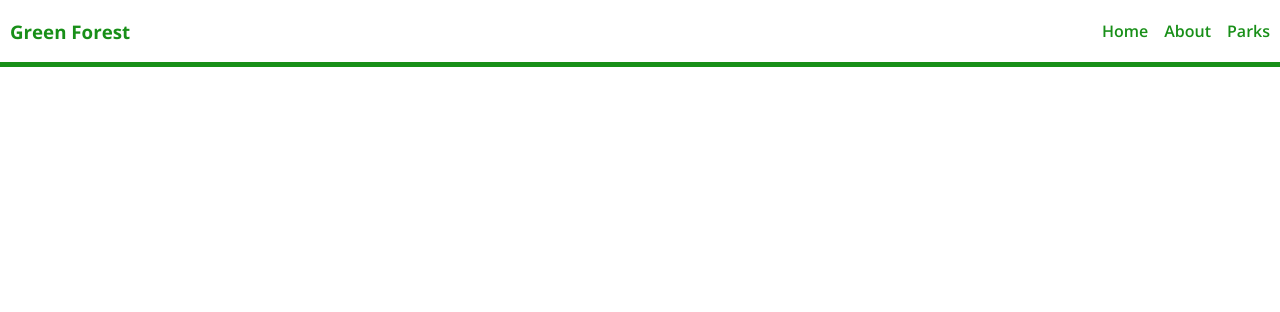
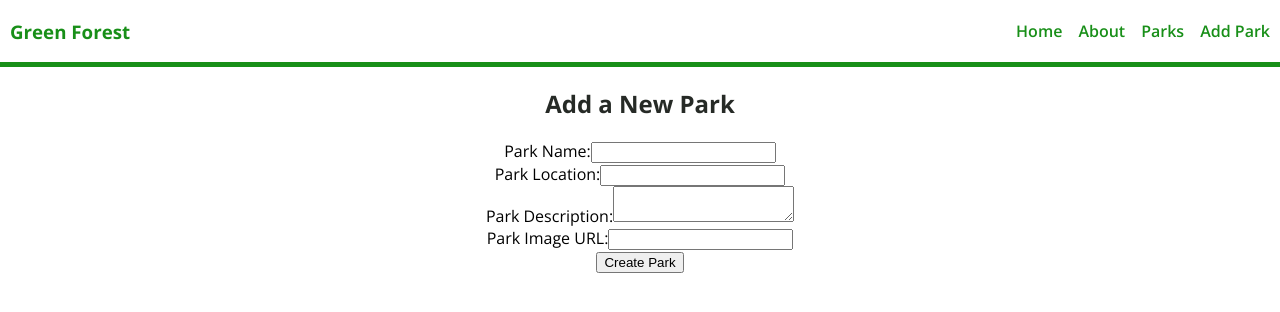
Before and after one commit to Mujtaba18/GreenForest, a React (Vite) app: page /addpark in a window 1280 px wide. Shown: the top 312 px of the page. Built offline with nearby package versions, Linux system fonts and the light colour scheme.

Commit message:
Adding Parks is working now!!

```diff
--- a/src/App.css
+++ b/src/App.css
@@ -13,16 +13,23 @@ body {
 .card {
   max-width: 300px;
   max-height: 380px;
+  border: 2px solid rgb(38, 42, 38);;
   border-radius: 4px;
-  background-color: #1b1b1b;
+  background-color: rgb(191, 219, 191);
   cursor: pointer;
   transition: all 0.2s;
+  padding: 5px;
 }
 
-.flex-coll {
+.card a {
+  color: rgb(38, 42, 38);
+}
+
+.flex-col {
   text-align: center;
   max-width: 1050px;
   margin: 0 auto;
+  margin: 5px;
 }
 
 a {
@@ -71,7 +78,7 @@ nav a:hover {
   border-bottom: 1px solid rgb(24, 143, 24);
 }
 
-#home-title {
+.titles {
   color: rgb(38, 42, 38);
 }
 
--- a/src/App.jsx
+++ b/src/App.jsx
@@ -5,6 +5,7 @@ import Nav from "./components/Nav"
 import Parks from "./pages/Parks"
 import ParkGames from "./components/ParkGames"
 import "./App.css"
+import AddPark from "./pages/AddPark"
 
 const App = () => {
   return (
@@ -18,6 +19,7 @@ const App = () => {
           <Route path="/about" element={<About />} />
           <Route path="/parks" element={<Parks />} />
           <Route path="/parks/games/:parkId" element={<ParkGames />} />
+          <Route path="/addpark" element={<AddPark />} />
         </Routes>
       </main>
     </div>
--- a/src/components/Nav.jsx
+++ b/src/components/Nav.jsx
@@ -8,6 +8,7 @@ const Nav = () => {
         <NavLink to="/">Home</NavLink>
         <NavLink to="/about">About</NavLink>
         <NavLink to="/parks">Parks</NavLink>
+        <NavLink to="/addpark">Add Park</NavLink>
       </nav>
     </header>
   )
--- a/src/components/ParkGames.jsx
+++ b/src/components/ParkGames.jsx
@@ -6,6 +6,7 @@ const ParkGames = () => {
   const { parkId } = useParams()
   const [games, setGames] = useState([])
   const [parkName, setParkName] = useState("")
+  const [park, setPark] = useState({})
 
   useEffect(() => {
     const fetchParkGames = async () => {
@@ -17,6 +18,7 @@ const ParkGames = () => {
         setParkName(response.data.park_name)
         console.log(response.data.games)
         setGames(response.data.games)
+        setPark(response.data)
       } catch (err) {
         console.error("Error:", err)
       }
@@ -27,7 +29,15 @@ const ParkGames = () => {
 
   return (
     <>
-      <h1>Games at Park {parkName}</h1>
+      <h1>{park.park_name}</h1>
+      <div className="park-details">
+        <img src={park.park_image} alt={park.park_name} />
+        <h4>Location</h4>
+        <p>{park.park_location}</p>
+        <h4>Description</h4>
+        <p>{park.park_description}</p>
+      </div>
+      <h1>Games at {parkName}</h1>
       <div className="card-flex">
         {games && games.length > 0 ? (
           games.map((game) => (
--- a/src/pages/About.jsx
+++ b/src/pages/About.jsx
@@ -1,11 +1,11 @@
 const About = () => {
   return (
     <div className="about">
-      <h3>Description</h3>
+      <h3 className="titles">Description</h3>
       <p id="desc">
       Green Forest is a haven for thrill-seekers and nature enthusiasts alike. Discover a wide array of rides and attractions, ranging from exhilarating roller coasters to peaceful boat rides through the park's tranquil waterways. Engage with interactive exhibits that showcase the wonders of the natural world, learn about the fascinating creatures that inhabit the forest, and participate in educational programs that inspire a love for conservation. Green Forest offers something for everyone, ensuring a day filled with excitement and discovery.
       </p>
-      <h3>Authors</h3>
+      <h3 className="titles">Authors</h3>
       <p id="authors"><b>Mujtaba Jameel</b>, <b>Hussain Aliwi</b>, <b>Ali Alhaddar</b>, <b>Jaffer Mohammed</b></p>
     </div>
 )
--- /dev/null
+++ b/src/pages/AddPark.jsx
@@ -0,0 +1,96 @@
+import React, { useState } from "react"
+import axios from "axios"
+import { useNavigate } from "react-router"
+
+const AddPark = () => {
+  let navigate = useNavigate()
+
+  const initialParkState = {
+    park_name: "",
+    park_location: "",
+    park_description: "",
+    park_image: "",
+    games: [],
+  }
+
+  const [parkData, setParkData] = useState(initialParkState)
+
+  const handleSubmit = async (event) => {
+    event.preventDefault()
+
+    try {
+      const response = await axios.post("http://localhost:3001/parks", parkData)
+      console.log("Park created successfully:", response.data)
+    } catch (error) {
+      console.error("Error creating park:", error)
+    }
+    navigate("/parks")
+  }
+
+  const handleChange = (event) => {
+    setParkData({
+      ...parkData,
+      [event.target.name]: event.target.value,
+    })
+  }
+
+  return (
+    <div>
+      <h2 className="titles">Add a New Park</h2>
+      <form onSubmit={handleSubmit}>
+        <div className="form-group">
+          <label htmlFor="park_name">Park Name:</label>
+          <input
+            type="text"
+            className="form-control"
+            id="park_name"
+            name="park_name"
+            value={parkData.park_name}
+            onChange={handleChange}
+            required
+          />
+        </div>
+        <div className="form-group">
+          <label htmlFor="park_location">Park Location:</label>
+          <input
+            type="text"
+            className="form-control"
+            id="park_location"
+            name="park_location"
+            value={parkData.park_location}
+            onChange={handleChange}
+            required
+          />
+        </div>
+        <div className="form-group">
+          <label htmlFor="park_description">Park Description:</label>
+          <textarea
+            className="form-control"
+            id="park_description"
+            name="park_description"
+            value={parkData.park_description}
+            onChange={handleChange}
+            required
+          ></textarea>
+        </div>
+        <div className="form-group">
+          <label htmlFor="park_image">Park Image URL:</label>
+          <input
+            type="text"
+            className="form-control"
+            id="park_image"
+            name="park_image"
+            value={parkData.park_image}
+            onChange={handleChange}
+            required
+          />
+        </div>
+        <button type="submit" className="formButton">
+          Create Park
+        </button>
+      </form>
+    </div>
+  )
+}
+
+export default AddPark
--- a/src/pages/Home.jsx
+++ b/src/pages/Home.jsx
@@ -6,7 +6,7 @@ const Home = () => {
   return (
     <div className="home-container col">
       <img id="home-img" src="https://external-content.duckduckgo.com/iu/?u=https%3A%2F%2Fwww.holidify.com%2Fimages%2Fcmsuploads%2Fcompressed%2F056A9252_20221018133643.jpeg&f=1&nofb=1&ipt=9ef8bb1592cdf9d56c5375637d4058a7854e84b99104584e1a67888e5e53f3a3&ipo=images" alt="Park Image" width="100%" height="450px"/>
-      <h1 id="home-title">Welcome To The Greenest Forest Park</h1>
+      <h1 className="titles">Welcome To The Greenest Forest Park</h1>
       <button id="viewPark" onClick={() => navigate('/parks')}>View Parks</button>
     </div>
   )
--- a/src/pages/Parks.jsx
+++ b/src/pages/Parks.jsx
@@ -26,7 +26,7 @@ const Parks = () => {
 
   return (
     <>
-      <h1>Parks</h1>
+      <h1 className="titles">Parks</h1>
       <div className="card-flex">
         {parks.length > 0 ? (
           parks.map((park) => (
```
Also changed, not shown: src/pages/GameDetails.jsx (added).
